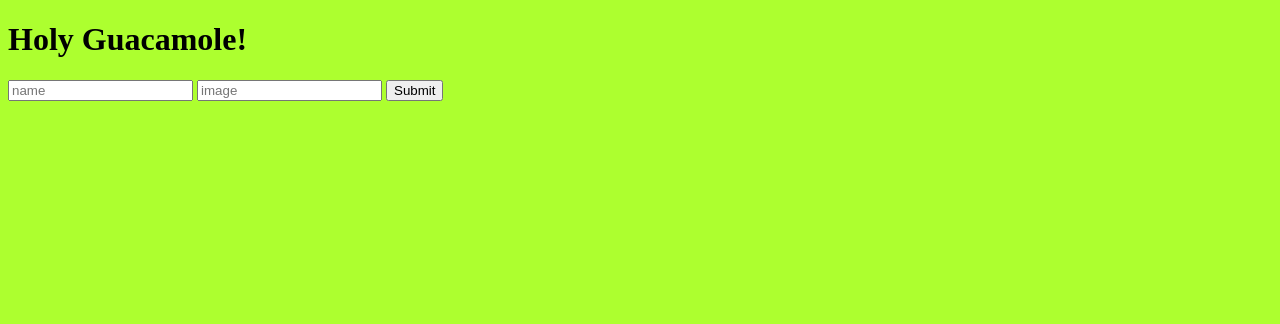
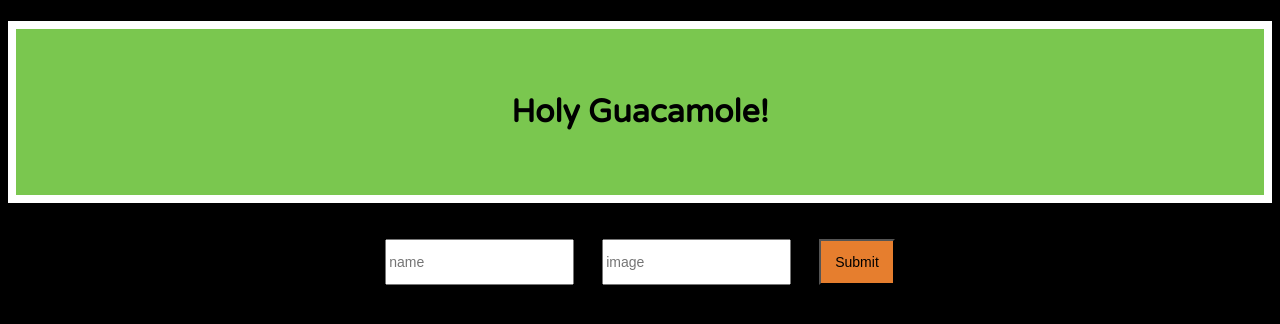
Before and after one commit to kristiroby/supreme-guacamole, a website: page public/index.html in a window 1280 px wide. Drawn offline with nearby package versions, Linux system fonts and the light colour scheme.

Commit message:
added style

```diff
--- a/models/guac.js
+++ b/models/guac.js
@@ -2,7 +2,8 @@ const mongoose = require('mongoose');
 
 const foodSchema = new mongoose.Schema({
     name: String,
-    image: String
+    image: String,
+    category: String
 });
 
 const Food = mongoose.model('Food', foodSchema);
--- a/public/css/styles.css
+++ b/public/css/styles.css
@@ -1,3 +1,23 @@
 body {
-    background: greenyellow;
+    font-family: "Varela Round", sans-serif;
+    background-color: black;
 }
+h1 {
+    text-align: center;
+    background-color: rgb(122, 199, 79);
+    padding: 2em;
+    border: .25em solid white;
+}
+form {
+    display: flex;
+    justify-content: center;
+}
+input {
+    line-height: 14px;
+    margin: 1em;
+    font-size: 14px
+}
+input[type="submit"] {
+    background-color: rgb(230, 126, 46);
+    padding: 1em;
+}
--- a/public/index.html
+++ b/public/index.html
@@ -8,6 +8,7 @@
     <script src="https://ajax.googleapis.com/ajax/libs/angularjs/1.6.4/angular.min.js" charset="utf-8"></script>
     <script src="/js/app.js" charset="utf-8"></script>
     <link rel="stylesheet" href="/css/styles.css">
+    <link href="https://fonts.googleapis.com/css?family=Varela+Round&display=swap" rel="stylesheet">
 </head>
 <body ng-controller="mainController as ctrl">
     <h1>Holy Guacamole!</h1>
```
Also changed, not shown: server.js (line endings or trailing spaces).
